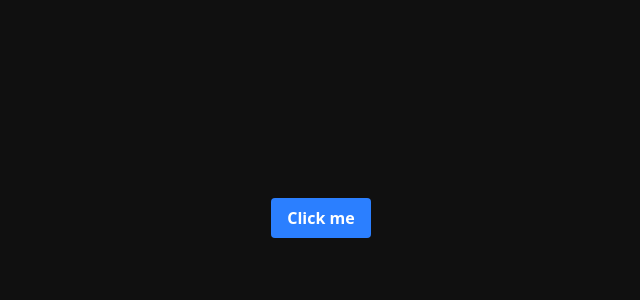
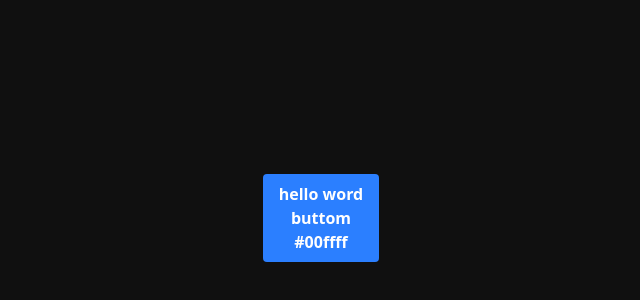
Before and after one commit to Juan-Cruz-Mezzopeva/typescript-react-next-basics, a Next.js app: page / in a window 1280 px wide. Shown: the part 182-482 px from the top of the page, without its empty margins (319-959 px from the left). Built offline with nearby package versions, Linux system fonts and the light colour scheme.

Commit message:
paso de props por datos estructurados dentro de la funcion con props opcionales  y obligatorias

```diff
--- a/src/app/page.tsx
+++ b/src/app/page.tsx
@@ -1,6 +1,22 @@
-function Button() {
+type ButtonProps = {
+  text: string;
+  subtitle?: string;
+  color?: string;
+};
+
+
+
+function Button(props: ButtonProps) {
+  const {text, subtitle, color} = props;
+
   return (
-    <button type="button"> Click me</button>
+    <button type="button">
+      {text}
+      <br />
+      {subtitle}
+      <br />
+      {color}
+    </button>
   )
 }
 
@@ -8,7 +24,7 @@ function Button() {
 const page = () => {
   return (
     <div>
-      <Button/ >
+      <Button text="hello word" subtitle="buttom"  color="#00ffff"/ >
     </div>
   )
 }
```
